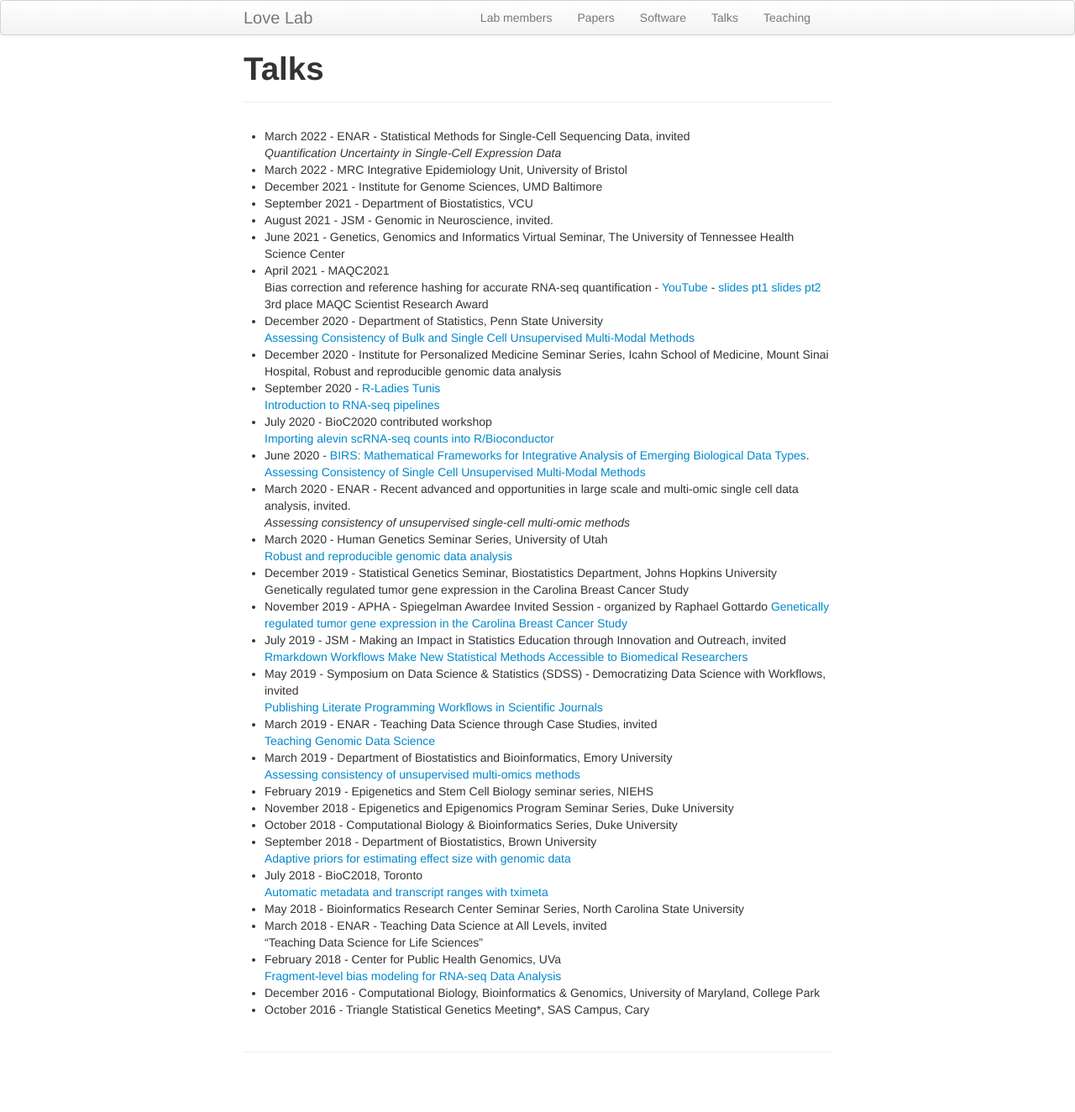
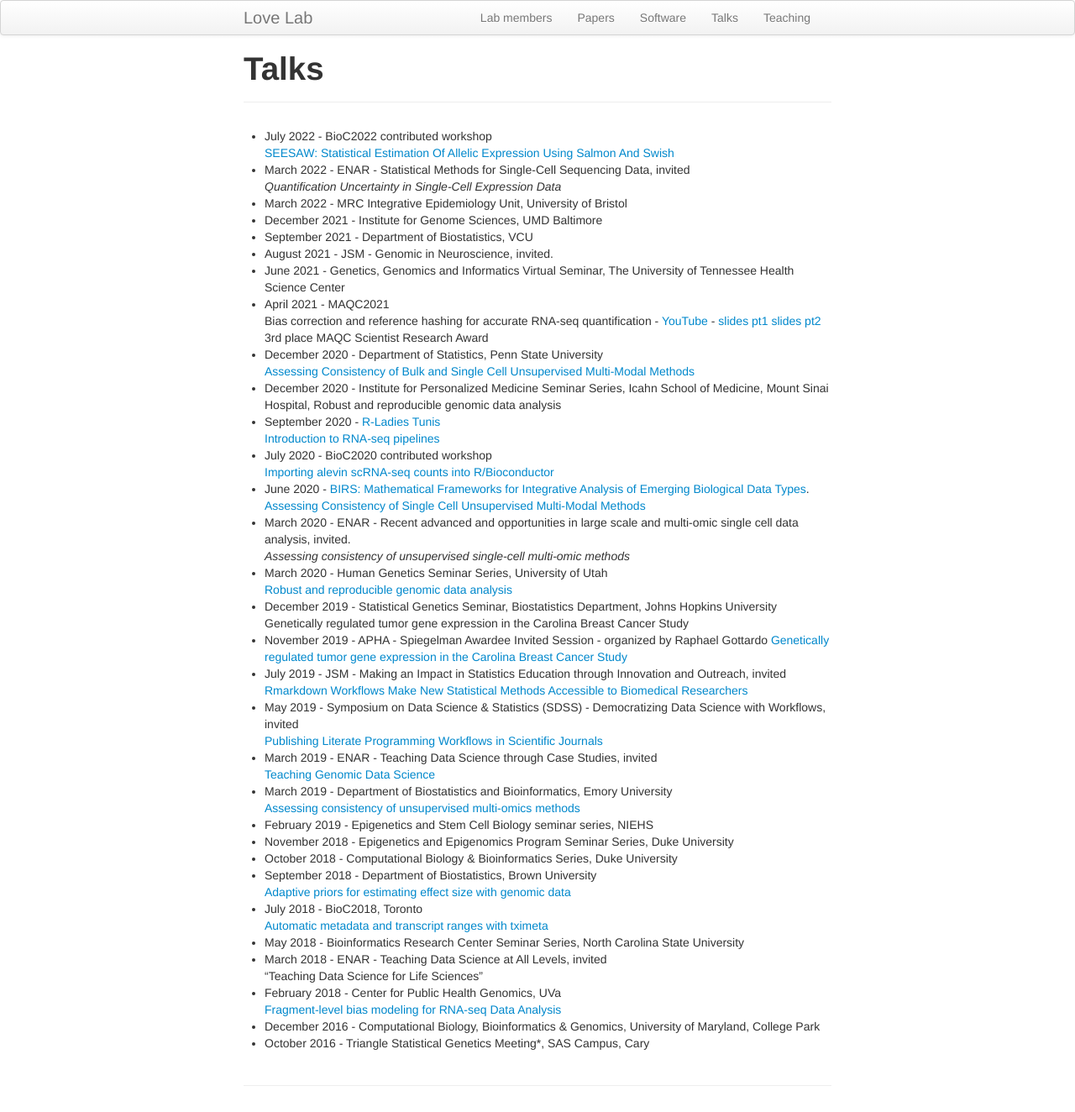
Before and after one commit to mikelove/mikelove.github.io, a Jekyll site: the page built from pages/talks.md, in a window 1280 px wide. Shown: the whole page at 84% size. Built offline with Jekyll 4.4.1, drawn with Linux system fonts in a browser that asks for light colours; before the commit the page ends 1284 px from its top, so only the background shows below that.

Commit message:
Adding talk

```diff
--- a/pages/talks.md
+++ b/pages/talks.md
@@ -3,6 +3,8 @@ layout: page
 title: "Talks"
 ---
 
+* July 2022 - BioC2022 contributed workshop <br>
+  [SEESAW: Statistical Estimation Of Allelic Expression Using Salmon And Swish](https://mikelove.github.io/Bioc2022AllelicExpression)
 * March 2022 - ENAR - Statistical Methods for Single-Cell Sequencing Data, invited <br>
   *Quantification Uncertainty in Single-Cell Expression Data*
 * March 2022 - MRC Integrative Epidemiology Unit, University of Bristol
```
